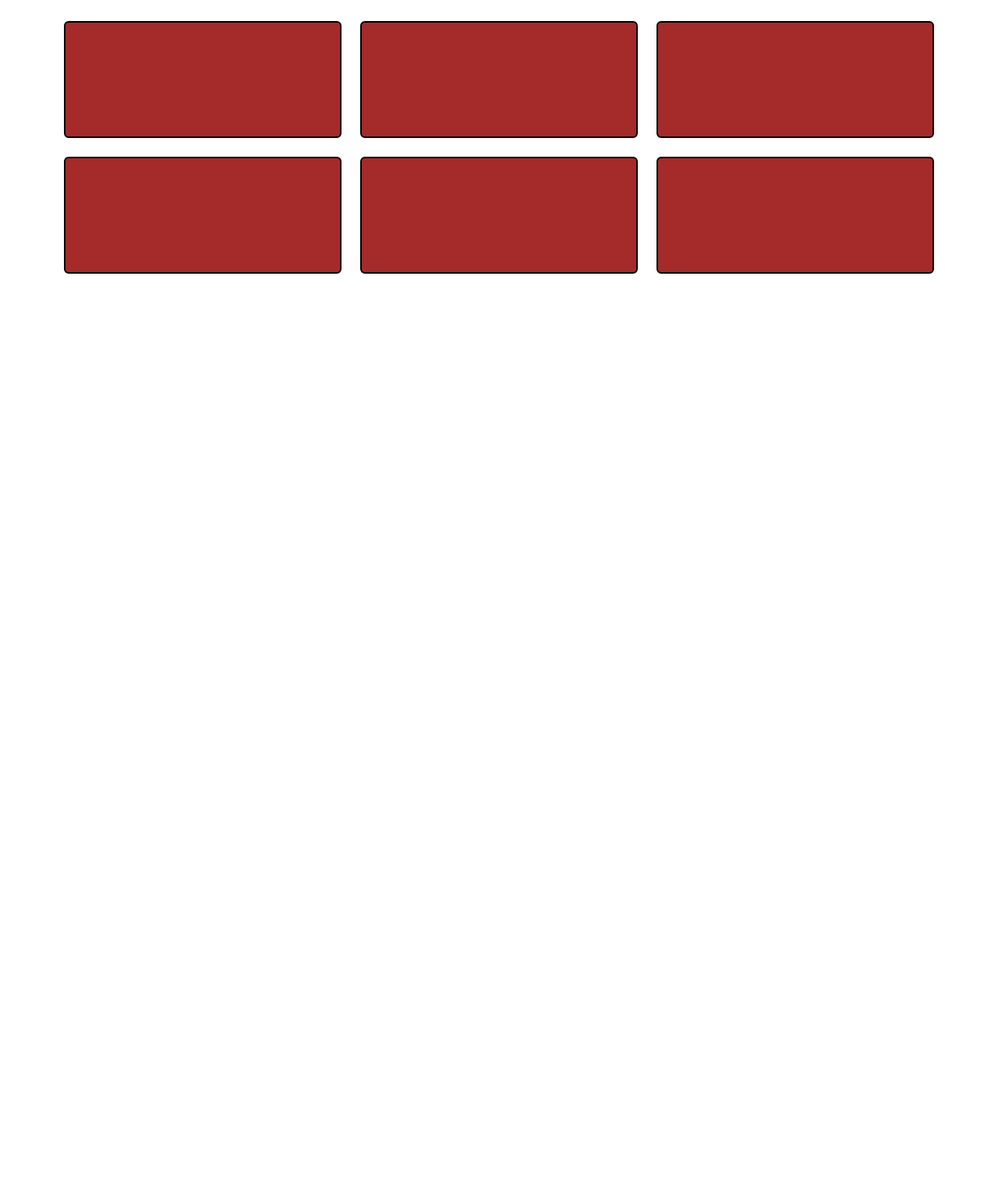
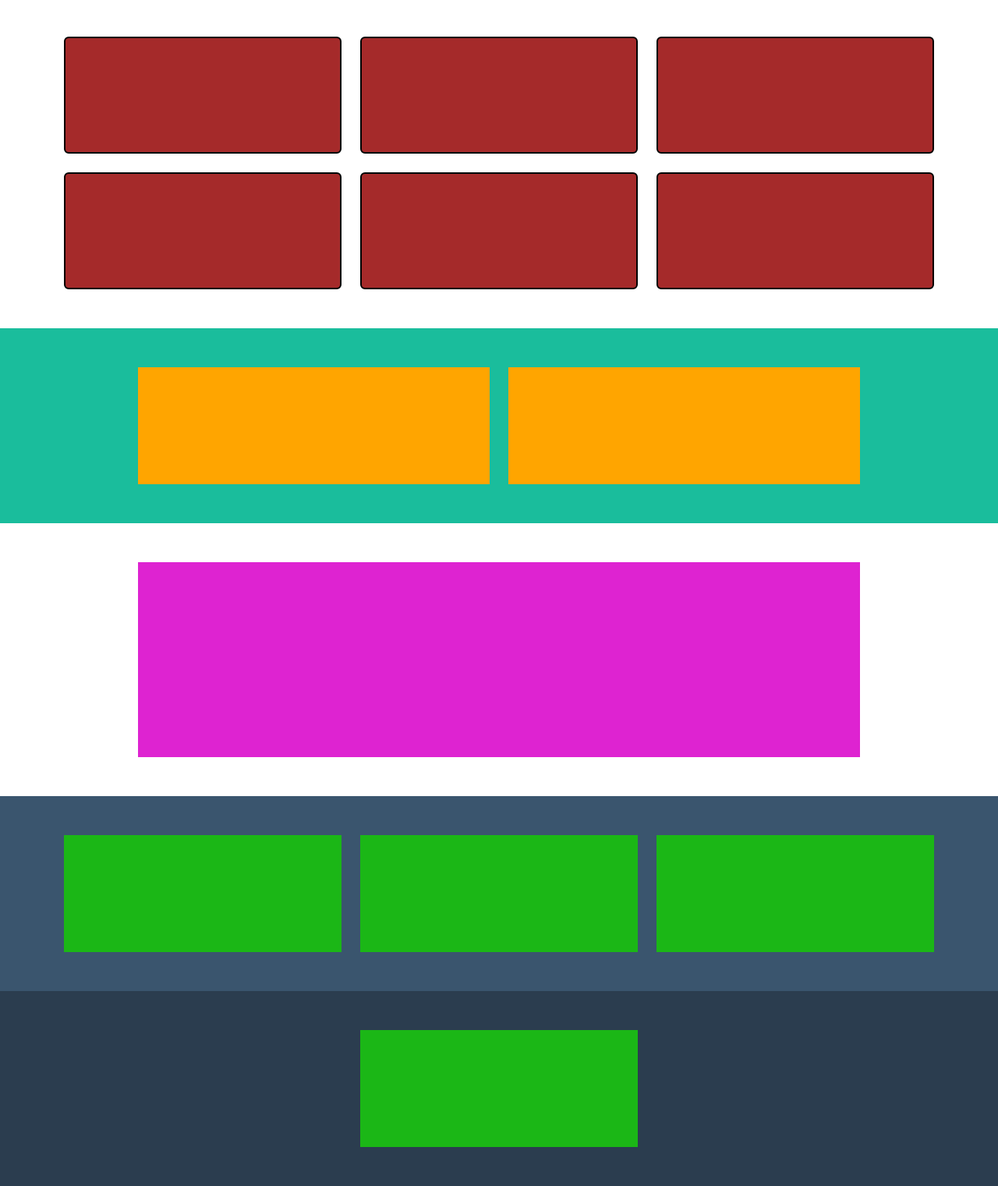
Before and after one commit to ludovicofiore/html-css-bootstrap-freelancer, a plain HTML site: page index.html in a window 1280 px wide. Shown: the part 373-1894 px from the top of the page at 78% size. Before the commit the page ends 800 px from the top, so only its background shows below. Drawn offline with nearby package versions, Linux system fonts and the light colour scheme.

Commit message:
completamento macrostruttura

```diff
--- a/css/style.css
+++ b/css/style.css
@@ -9,8 +9,8 @@ body {
     font-family: “Helvetica Neue”, Helvetica, Arial, sans-serif;
 }
 
-main section {
-    margin: 30px 0;
+main section, footer section {
+    padding: 50px 0;
 }
 
 /* REGOLE HEADER */
@@ -49,3 +49,40 @@ main section {
      background-color: brown;
      border: 2px solid black;
 }
+
+/* sezione about */
+
+#about-content {
+    /* DEBUG */
+    width: 100%;
+     min-height: 150px;
+     background-color: orange;
+}
+
+
+/* sezione contact me */
+
+#contact-content {
+    /* DEBUG */
+    width: 100%;
+     min-height: 250px;
+     background-color: rgb(222, 35, 209);
+}
+
+
+/* REGOLE FOOTER */
+
+#light-blue-bg {
+    background-color: rgb(58, 85, 110);
+}
+
+.footer-content {
+     /* DEBUG */
+     width: 100%;
+     min-height: 150px;
+     background-color: rgb(27, 183, 22);
+}
+
+#dark-blue-bg {
+    background-color: rgb(43, 61, 79);
+}
--- a/index.html
+++ b/index.html
@@ -58,8 +58,8 @@
 
         <!-- sezione portfolio -->
 
-        <section>
-            <div class="container">
+        <section class="container">
+
             <div class="row gy-4">
 
                 <div class="col-12 col-sm-6 col-lg-4">
@@ -100,12 +100,105 @@
                     </div>
                 </div>
 
+            </div>
 
+        </section>
+
+
+        <!-- sezione about -->
+        <section class="green-bg">
+
+            <div class="container">
+
+                <div class="row justify-content-center gy-4">
+
+                    <div class="col-10 col-sm-5">
+
+                        <div id="about-content">
 
                         </div>
                     </div>
+
+                    <div class="col-10 col-sm-5">
+
+                        <div id="about-content">
+
+                        </div>
+                    </div>
+                </div>
+            </div>
+        </section>
+
+
+        <!-- sezione contact me -->
+        <section class="container">
+
+            <div class="row justify-content-center">
+
+                <div class="col-10">
+                    <div id="contact-content">
+
+                    </div>
+
+                </div>
+
+            </div>
+
         </section>
     </main>
 
+
+    <!-- FOOTER -->
+    <footer>
+
+        <!-- sezione info -->
+        <section id="light-blue-bg">
+
+            <div class="container">
+
+                <div class="row gy-4">
+
+                    <div class="col-12 col-sm-4">
+                        <div class="footer-content">
+
+                        </div>
+                    </div>
+
+
+                    <div class="col-12 col-sm-4">
+                        <div class="footer-content">
+
+                        </div>
+                    </div>
+
+
+                    <div class="col-12 col-sm-4">
+                        <div class="footer-content">
+
+                        </div>
+                    </div>
+                </div>
+            </div>
+        </section>
+
+        <!-- sezione copyright -->
+        <section id="dark-blue-bg">
+
+            <div class="container">
+
+                <div class="row justify-content-center">
+
+                    <div class="col-8 col-sm-4">
+                        <div class="footer-content">
+
+                        </div>
+                    </div>
+
+                </div>
+            </div>
+
+        </section>
+    </footer>
+
 </body>
 </html>
```
Lines whose indentation alone changed are shown as unchanged.
